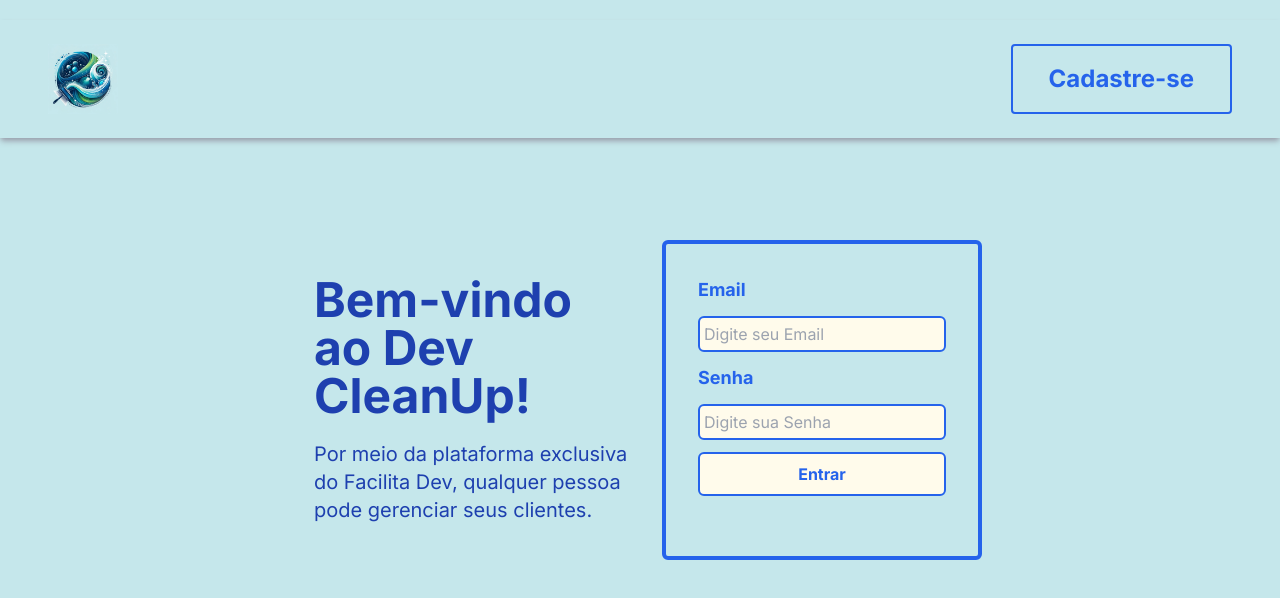
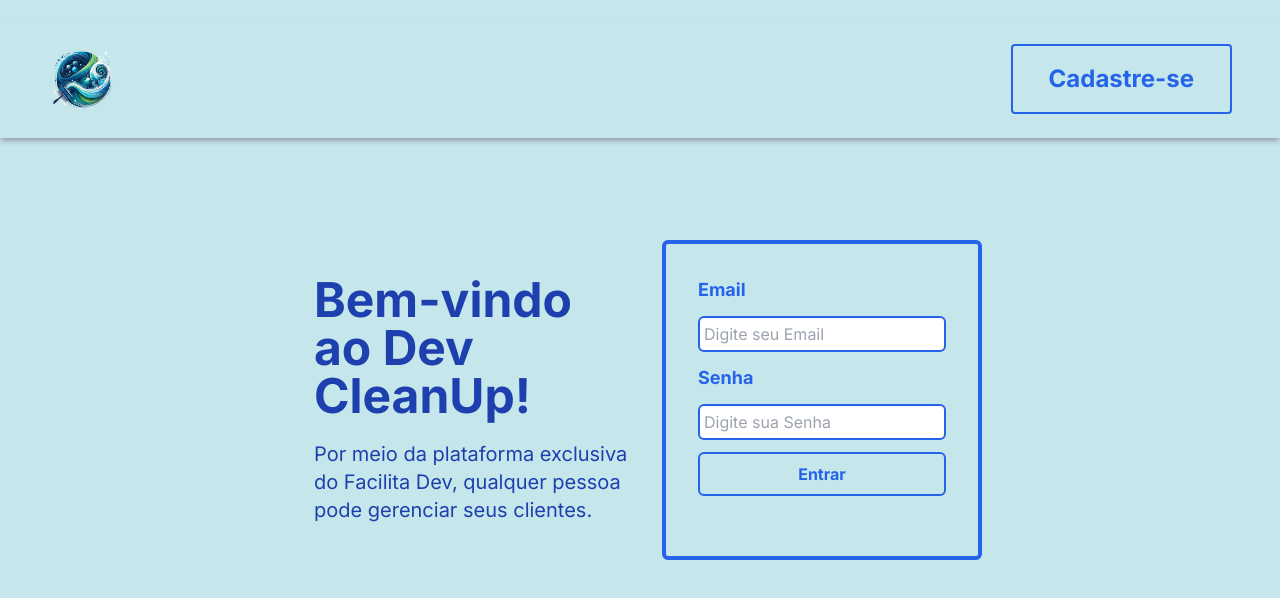
Before and after one commit to Daaaiii/frontend, a Next.js app: page / in a window 1280 px wide. Shown: the top 598 px of the page. Built offline with nearby package versions, Linux system fonts and the light colour scheme; sample sign-in values are in the browser's storage.

Commit message:
style: adjust background color of inputs

```diff
--- a/src/app/components/Login/index.tsx
+++ b/src/app/components/Login/index.tsx
@@ -106,7 +106,7 @@ const Login = () => {
 						{...register("email", {
 							required: true,
 						})}
-						className="outline-blue-600 p-1 border-2 border-blue-600 rounded-md bg-amber-50"
+						className="outline-blue-600 p-1 border-2 border-blue-600 rounded-md "
 					/>
 					{errors?.email?.type === "required" && (
 						<p className="error-message text-red-600 font-bold  text-sm">
@@ -122,7 +122,7 @@ const Login = () => {
 							minLength: 8,
 							validate: validatePassword,
 						})}
-						className="outline-blue-500 p-1 border-2 border-blue-600 rounded-md bg-amber-50"
+						className="outline-blue-500 p-1 border-2 border-blue-600 rounded-md"
 					/>
 					{errors.password?.type === "required" && (
 						<p className="error-message text-red-600 font-bold text-sm">
@@ -142,7 +142,7 @@ const Login = () => {
 						</p>
 					)}
 					<button
-						className="bg-base-green px-4 py-2 rounded-md font-bold text-blue-600  border-2 border-blue-600 bg-amber-50 hover:bg-blue-600 hover:text-amber-50"
+						className="bg-base-green px-4 py-2 rounded-md font-bold text-blue-600  border-2 border-blue-600 hover:bg-blue-600 hover:text-white transition-colors duration-300 ease-in-out "
 						onClick={() => handleSubmit(onSubmit)()}
 					>
 						Entrar
```
